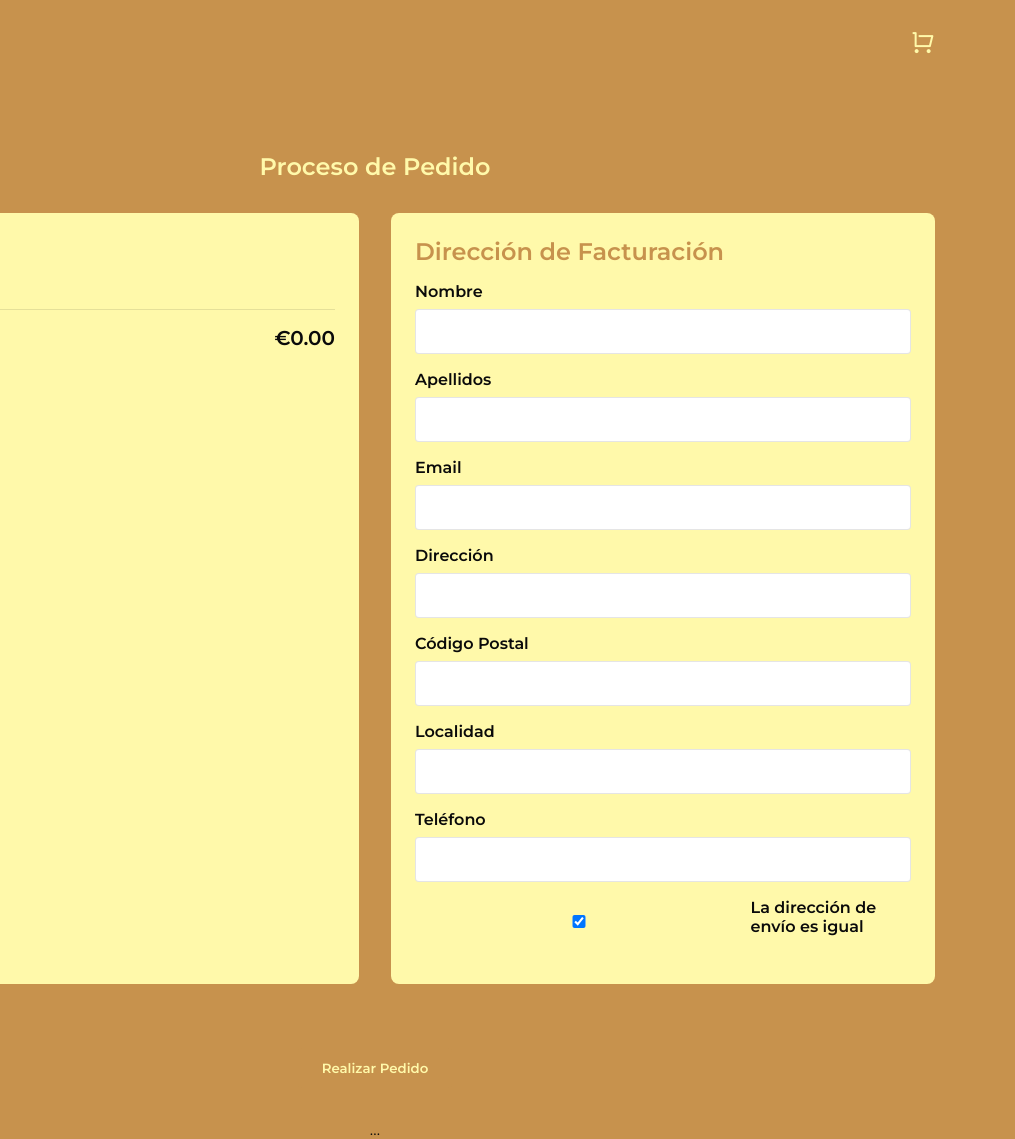
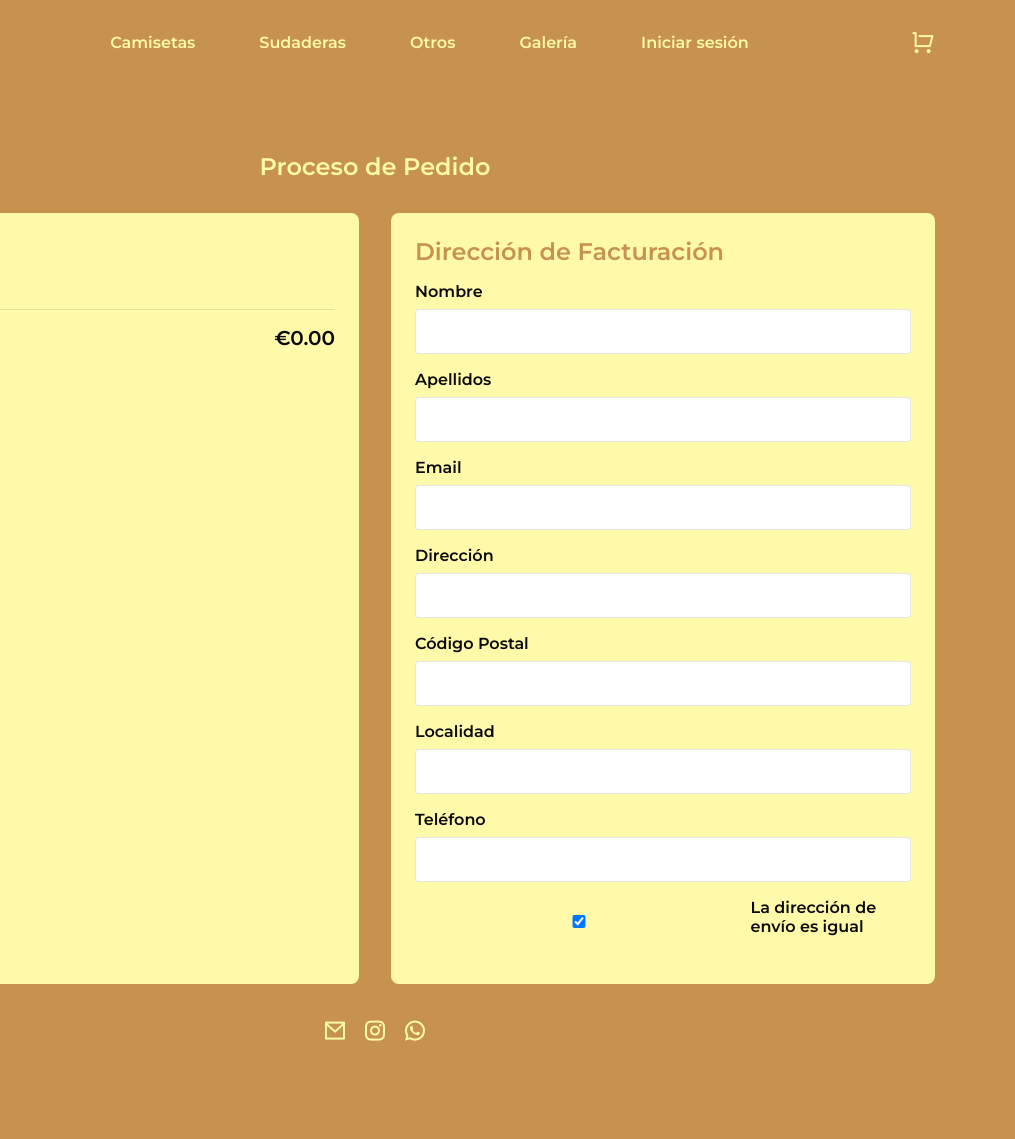
Before and after one commit to ibanezbetes/nopayo, a plain HTML site: page checkout.html in a window 1280 px wide. Shown: the full height of the page, 265-1280 px from the left. After the commit the page ends 1045 px from the top, so only its background shows below. Drawn offline with nearby package versions, Linux system fonts and the light colour scheme; a web font is replaced by a local one.

Commit message:
Update checkout.html

```diff
--- a/checkout.html
+++ b/checkout.html
@@ -37,16 +37,31 @@
   <header class="header" id="header">
     <nav class="nav container">
       <a href="index.html" class="nav__logo">
-        <img src="images/logo.png" alt="NOPAYO — Inicio"/>
+        <img src="images/logo.png" alt="NOPAYO — Inicio">
       </a>
+
       <div class="nav__menu" id="nav-menu">
-        <!-- aquí van tus enlaces de menú -->
+        <ul class="nav__list">
+          <li class="nav__item"><a href="camisetas.html" class="nav__link">Camisetas</a></li>
+          <li class="nav__item"><a href="sudaderas.html" class="nav__link">Sudaderas</a></li>
+          <li class="nav__item"><a href="otros.html" class="nav__link">Otros</a></li>
+          <li class="nav__item"><a href="gallery.html" class="nav__link">Galería</a></li>
+          <li class="nav__item" id="nav-login">
+            <a href="#" class="nav__link">Iniciar sesión</a>
+          </li>
+          <li class="nav__item hidden" id="nav-logout">
+            <a href="#" class="nav__link">Cerrar sesión</a>
+          </li>
+          <li class="nav__item hidden" id="nav-account">
+            <a href="account.html" class="nav__link">Mi cuenta</a>
+          </li>
+        </ul>
+        <div class="nav__close" id="nav-close"><i class="ri-close-line"></i></div>
       </div>
+
       <div class="nav__actions">
         <a href="cart.html"><i class="ri-shopping-cart-line"></i></a>
-        <div class="nav__toggle" id="nav-toggle">
-          <i class="ri-menu-line"></i>
-        </div>
+        <div class="nav__toggle" id="nav-toggle"><i class="ri-menu-line"></i></div>
       </div>
     </nav>
   </header>
@@ -102,15 +117,31 @@
           </div>
         </div>
         <!-- Botón de crear pedido -->
-        <div class="checkout__actions">
+        <!--<div class="checkout__actions">
           <button class="btn-order" id="place-order-btn">Realizar Pedido</button>
-        </div>
+        </div>-->
       </div>
     </section>
   </main>
 
   <!-- Footer -->
-  <footer class="home__footer">…</footer>
+  <footer class="home__footer">
+    <div class="home__social">
+      <a href="mailto:nopayo.es@gmail.com" class="home__social-link">
+        <i class="ri-mail-line"></i>
+      </a>
+      <a href="https://www.instagram.com/nopayo.es"
+         class="home__social-link"
+         target="_blank">
+        <i class="ri-instagram-line"></i>
+      </a>
+      <a href="https://wa.me/15514058519"
+         class="home__social-link"
+         target="_blank">
+        <i class="ri-whatsapp-line"></i>
+      </a>
+    </div>
+  </footer>
 
   <!-- Lógica de menú, carrito y pedido -->
   <script>
```
